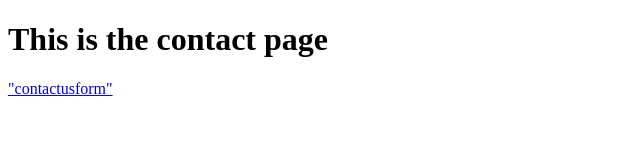
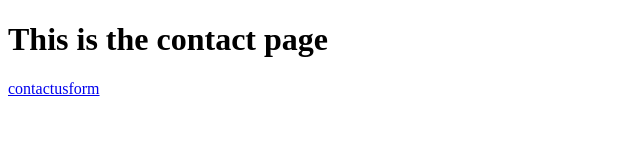
Before and after one commit to Fayoung01/contactus, a plain HTML site: page index.html in a window 1280 px wide. Shown: the full height of the page, 0-640 px from the left. Drawn offline with Linux system fonts and the light colour scheme.

Commit message:
Update index.html

```diff
--- a/index.html
+++ b/index.html
@@ -6,6 +6,6 @@
 </head>
 <body>
 <h1> This is the contact page</h1>
- <p> <a href =contact.html>"contactusform"</a></p>
+ <p> <a href =contact.html>contactusform</a></p>
 </body>
 <html>
```
